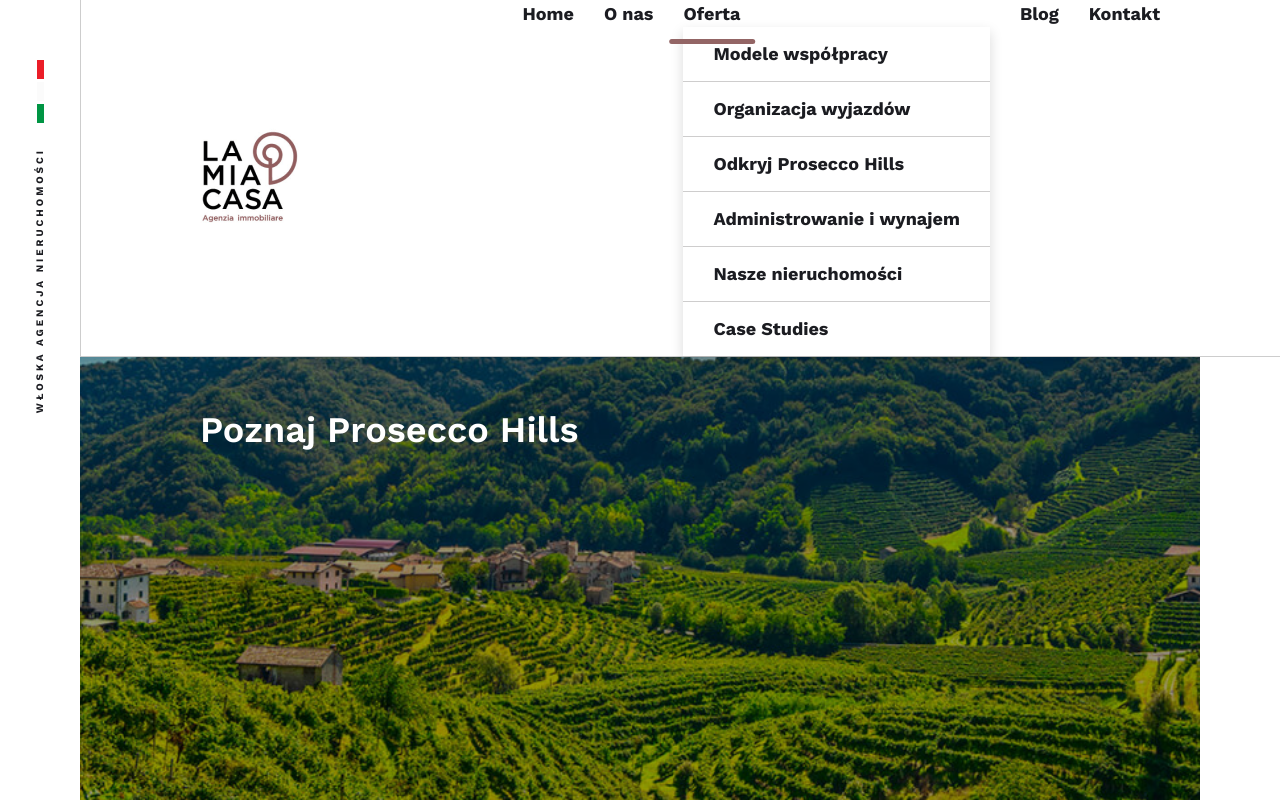
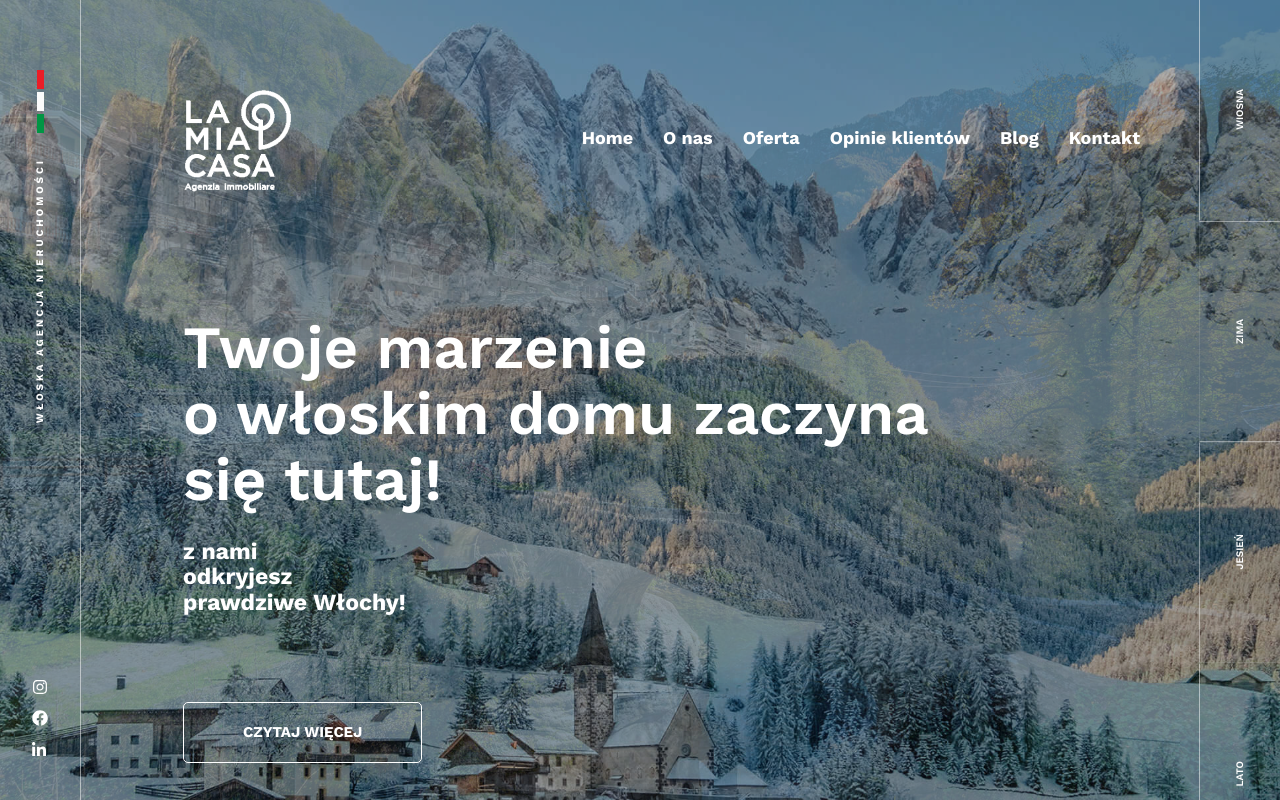
Before and after one commit to benbrzezinski/mia-casa-artneo, a React (Vite) app: page / in a window 1280 px wide. Shown: the top 800 px of the page. Built offline with nearby package versions, Linux system fonts and the light colour scheme.

Commit message:
Dodano nawigację do dostępnych stron za pomocą react-router

```diff
--- a/package.json
+++ b/package.json
@@ -13,6 +13,7 @@
     "modern-normalize": "^3.0.1",
     "react": "^18.3.1",
     "react-dom": "^18.3.1",
+    "react-router": "^7.0.1",
     "uikit": "^3.21.13"
   },
   "devDependencies": {
--- a/src/components/App.tsx
+++ b/src/components/App.tsx
@@ -1,8 +1,43 @@
-import Home from "../pages/Home";
-import OfferCollaborationModels from "../pages/OfferCollaborationModels";
-import OfferOrganizedTrips from "../pages/OfferOrganizedTrips";
-import OfferProseccoHills from "../pages/OfferProseccoHills";
+import { Suspense, lazy } from "react";
+import { Navigate, Outlet, Route, Routes } from "react-router";
+import ScrollToTop from "./ScrollToTop";
+
+const Home = lazy(() => import("../pages/Home"));
+const OfferCollaborationModels = lazy(
+  () => import("../pages/OfferCollaborationModels")
+);
+const OfferOrganizedTrips = lazy(() => import("../pages/OfferOrganizedTrips"));
+const OfferProseccoHills = lazy(() => import("../pages/OfferProseccoHills"));
 
 export default function App() {
-  return <OfferProseccoHills />;
+  return (
+    <Suspense fallback={null}>
+      <Routes>
+        <Route
+          path="/"
+          element={
+            <>
+              <Outlet />
+              <ScrollToTop />
+            </>
+          }
+        >
+          <Route index element={<Home />} />
+          <Route
+            path="oferta/modele-wspolpracy"
+            element={<OfferCollaborationModels />}
+          />
+          <Route
+            path="oferta/organizacja-wyjazdow"
+            element={<OfferOrganizedTrips />}
+          />
+          <Route
+            path="oferta/prosecco-hills"
+            element={<OfferProseccoHills />}
+          />
+          <Route path="*" element={<Navigate to="/" />} />
+        </Route>
+      </Routes>
+    </Suspense>
+  );
 }
--- a/src/components/ContentHeader/index.tsx
+++ b/src/components/ContentHeader/index.tsx
@@ -1,13 +1,16 @@
+import { Link, NavLink, useLocation } from "react-router";
 import OfferDropdownNav from "../OfferDropdownNav";
 import scss from "./ContentHeader.module.scss";
 
 export default function ContentHeader() {
+  const { pathname } = useLocation();
+
   return (
     <div className={`uk-position-relative ${scss.box}`}>
       <header
         className={`uk-container uk-container-large uk-flex uk-flex-between uk-flex-middle ${scss.header}`}
       >
-        <a href="#">
+        <Link to="/">
           <img
             src="/assets/images/logo-black-181.png"
             alt="czarne logo 'La Mia Casa'"
@@ -16,52 +19,56 @@ export default function ContentHeader() {
                     /assets/images/logo-black-362.png 362w,
                     /assets/images/logo-black-543.png 543w"
           />
-        </a>
+        </Link>
         <nav>
           <ul
             className={`uk-flex ${scss.list}`}
             data-uk-dropnav="align: center; animation: uk-animation-slide-top-small; animate-out: true; offset: 81;"
           >
             <li>
-              <a
-                href="#"
+              <NavLink
+                to="/"
                 className={`uk-link-reset uk-position-relative ${scss.link}`}
               >
                 Home
-              </a>
+              </NavLink>
             </li>
             <li>
-              <a
-                href="#"
+              <NavLink
+                to="/"
                 className={`uk-link-reset uk-position-relative ${scss.link}`}
               >
                 O nas
-              </a>
+              </NavLink>
             </li>
             <li>
-              <a
-                href="#"
-                className={`uk-link-reset uk-position-relative ${scss.link} ${scss.active}`}
+              <NavLink
+                to="/oferta/modele-wspolpracy"
+                className={
+                  pathname.includes("oferta")
+                    ? `uk-link-reset uk-position-relative ${scss.link} ${scss.active}`
+                    : `uk-link-reset uk-position-relative ${scss.link}`
+                }
               >
                 Oferta
-              </a>
+              </NavLink>
               <OfferDropdownNav />
             </li>
             <li>
-              <a
-                href="#"
+              <NavLink
+                to="/"
                 className={`uk-link-reset uk-position-relative ${scss.link}`}
               >
                 Blog
-              </a>
+              </NavLink>
             </li>
             <li>
-              <a
-                href="#"
+              <NavLink
+                to="/"
                 className={`uk-link-reset uk-position-relative ${scss.link}`}
               >
                 Kontakt
-              </a>
+              </NavLink>
             </li>
           </ul>
         </nav>
--- a/src/components/FooterLogo/index.tsx
+++ b/src/components/FooterLogo/index.tsx
@@ -1,9 +1,10 @@
+import { Link } from "react-router";
 import scss from "./FooterLogo.module.scss";
 
 export default function FooterLogo() {
   return (
     <div className={`uk-flex ${scss.box}`}>
-      <a href="#" className={`uk-position-relative ${scss.link}`}>
+      <Link to="/" className={`uk-position-relative ${scss.link}`}>
         <img
           loading="lazy"
           src="/assets/images/logo-white-215.png"
@@ -13,7 +14,7 @@ export default function FooterLogo() {
                   /assets/images/logo-white-430.png 430w,
                   /assets/images/logo-white-645.png 645w"
         />
-      </a>
+      </Link>
     </div>
   );
 }
--- a/src/components/Header/index.tsx
+++ b/src/components/Header/index.tsx
@@ -1,3 +1,4 @@
+import { Link } from "react-router";
 import scss from "./Header.module.scss";
 
 export default function Header() {
@@ -5,7 +6,7 @@ export default function Header() {
     <header
       className={`uk-container uk-container-large uk-flex uk-flex-between uk-flex-middle ${scss.header}`}
     >
-      <a href="#">
+      <Link to="/">
         <img
           src="/assets/images/logo-white-215.png"
           alt="białe logo 'La Mia Casa'"
@@ -14,38 +15,41 @@ export default function Header() {
                   /assets/images/logo-white-430.png 430w,
                   /assets/images/logo-white-645.png 645w"
         />
-      </a>
+      </Link>
       <nav>
         <ul className={`uk-flex ${scss.list}`}>
           <li>
-            <a href="#" className={`uk-link-reset ${scss.link}`}>
+            <Link to="/" className={`uk-link-reset ${scss.link}`}>
               Home
-            </a>
+            </Link>
           </li>
           <li>
-            <a href="#" className={`uk-link-reset ${scss.link}`}>
+            <Link to="/" className={`uk-link-reset ${scss.link}`}>
               O nas
-            </a>
+            </Link>
           </li>
           <li>
-            <a href="#" className={`uk-link-reset ${scss.link}`}>
+            <Link
+              to="/oferta/modele-wspolpracy"
+              className={`uk-link-reset ${scss.link}`}
+            >
               Oferta
-            </a>
+            </Link>
           </li>
           <li>
-            <a href="#" className={`uk-link-reset ${scss.link}`}>
+            <Link to="/" className={`uk-link-reset ${scss.link}`}>
               Opinie klientów
-            </a>
+            </Link>
           </li>
           <li>
-            <a href="#" className={`uk-link-reset ${scss.link}`}>
+            <Link to="/" className={`uk-link-reset ${scss.link}`}>
               Blog
-            </a>
+            </Link>
           </li>
           <li>
-            <a href="#" className={`uk-link-reset ${scss.link}`}>
+            <Link to="/" className={`uk-link-reset ${scss.link}`}>
               Kontakt
-            </a>
+            </Link>
           </li>
         </ul>
       </nav>
--- a/src/components/OfferDropdownNav/OfferDropdownNav.module.scss
+++ b/src/components/OfferDropdownNav/OfferDropdownNav.module.scss
@@ -9,9 +9,13 @@
   }
 }
 
-.link {
+a.link {
   font-size: $font-size-large;
   font-weight: $font-weight-bold;
   line-height: 3;
   padding: 0;
+
+  &.active {
+    color: $color-accent-darker !important;
+  }
 }
--- a/src/components/OfferDropdownNav/index.tsx
+++ b/src/components/OfferDropdownNav/index.tsx
@@ -1,56 +1,69 @@
+import { NavLink } from "react-router";
 import scss from "./OfferDropdownNav.module.scss";
 
 export default function OfferDropdownNav() {
   return (
     <div className="uk-dropdown uk-padding-remove">
-      <ul className="uk-nav uk-dropdown-nav">
+      <ul>
         <li className={scss.item}>
-          <a
-            href="#"
-            className={`uk-link-reset uk-padding-remove ${scss.link}`}
+          <NavLink
+            to="/oferta/modele-wspolpracy"
+            className={({ isActive }) =>
+              isActive
+                ? `uk-link-reset uk-padding-remove ${scss.link} ${scss.active}`
+                : `uk-link-reset uk-padding-remove ${scss.link}`
+            }
           >
             Modele współpracy
-          </a>
+          </NavLink>
         </li>
         <li className={scss.item}>
-          <a
-            href="#"
-            className={`uk-link-reset uk-padding-remove ${scss.link}`}
+          <NavLink
+            to="/oferta/organizacja-wyjazdow"
+            className={({ isActive }) =>
+              isActive
+                ? `uk-link-reset uk-padding-remove ${scss.link} ${scss.active}`
+                : `uk-link-reset uk-padding-remove ${scss.link}`
+            }
           >
             Organizacja wyjazdów
-          </a>
+          </NavLink>
         </li>
         <li className={scss.item}>
-          <a
-            href="#"
-            className={`uk-link-reset uk-padding-remove ${scss.link}`}
+          <NavLink
+            to="/oferta/prosecco-hills"
+            className={({ isActive }) =>
+              isActive
+                ? `uk-link-reset uk-padding-remove ${scss.link} ${scss.active}`
+                : `uk-link-reset uk-padding-remove ${scss.link}`
+            }
           >
             Odkryj Prosecco Hills
-          </a>
+          </NavLink>
         </li>
         <li className={scss.item}>
-          <a
-            href="#"
+          <NavLink
+            to="/"
             className={`uk-link-reset uk-padding-remove ${scss.link}`}
           >
             Administrowanie i wynajem
-          </a>
+          </NavLink>
         </li>
         <li className={scss.item}>
-          <a
-            href="#"
+          <NavLink
+            to="/"
             className={`uk-link-reset uk-padding-remove ${scss.link}`}
           >
             Nasze nieruchomości
-          </a>
+          </NavLink>
         </li>
         <li className={scss.item}>
-          <a
-            href="#"
+          <NavLink
+            to="/"
             className={`uk-link-reset uk-padding-remove ${scss.link}`}
           >
             Case Studies
-          </a>
+          </NavLink>
         </li>
       </ul>
     </div>
--- /dev/null
+++ b/src/components/ScrollToTop.tsx
@@ -0,0 +1,12 @@
+import { useEffect } from "react";
+import { useLocation } from "react-router";
+
+export default function ScrollToTop() {
+  const { pathname } = useLocation();
+
+  useEffect(() => {
+    window.scrollTo({ top: 0, left: 0, behavior: "instant" });
+  }, [pathname]);
+
+  return null;
+}
--- a/src/main.tsx
+++ b/src/main.tsx
@@ -1,10 +1,13 @@
 import { StrictMode } from "react";
 import { createRoot } from "react-dom/client";
+import { BrowserRouter } from "react-router";
 import App from "./components/App";
 import "./main.scss";
 
 createRoot(document.getElementById("root")!).render(
   <StrictMode>
-    <App />
+    <BrowserRouter>
+      <App />
+    </BrowserRouter>
   </StrictMode>
 );
```
Also changed, not shown: src/components/FooterNav/index.tsx (+14 -10 lines), 1 other file (tests, documents, lock files or other folders).
